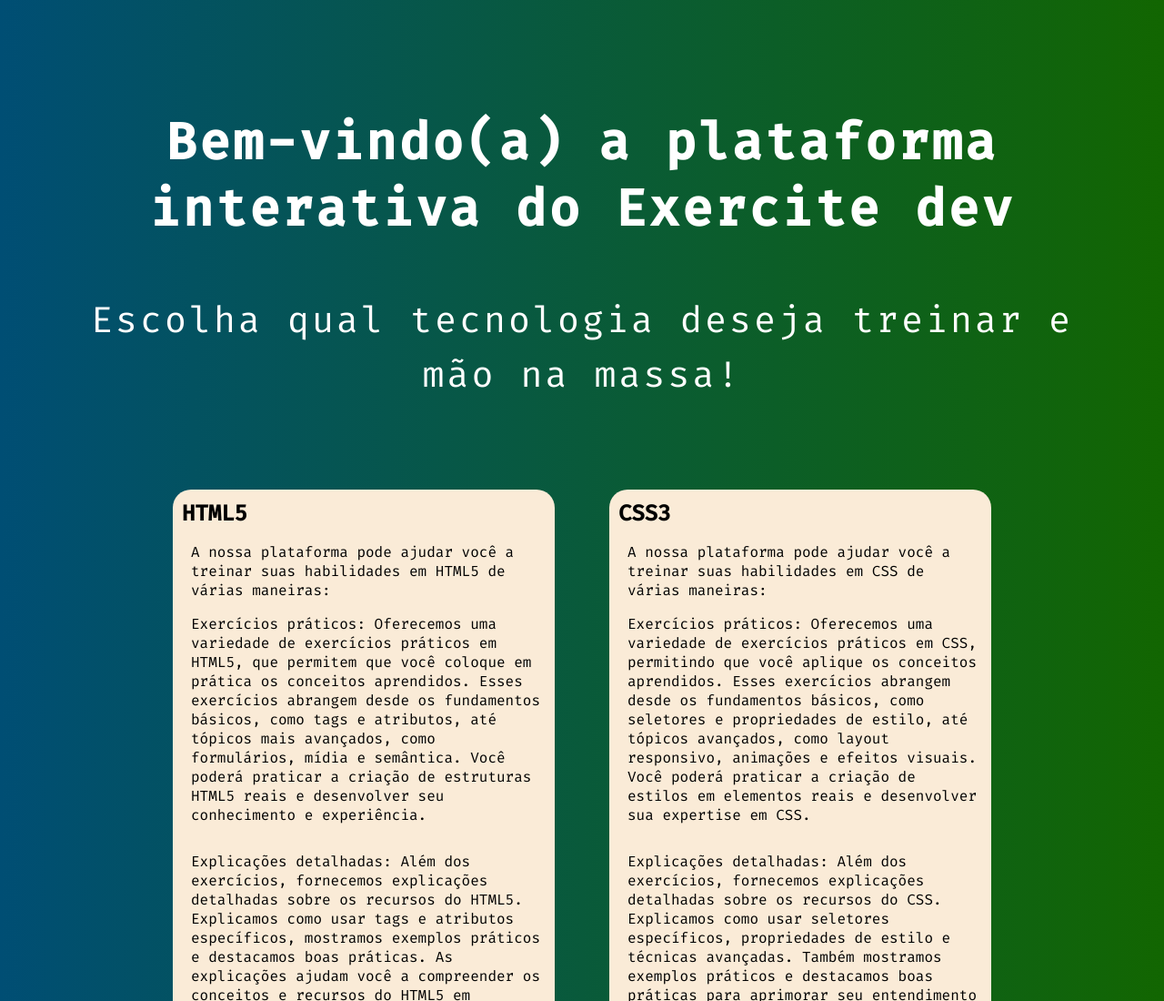
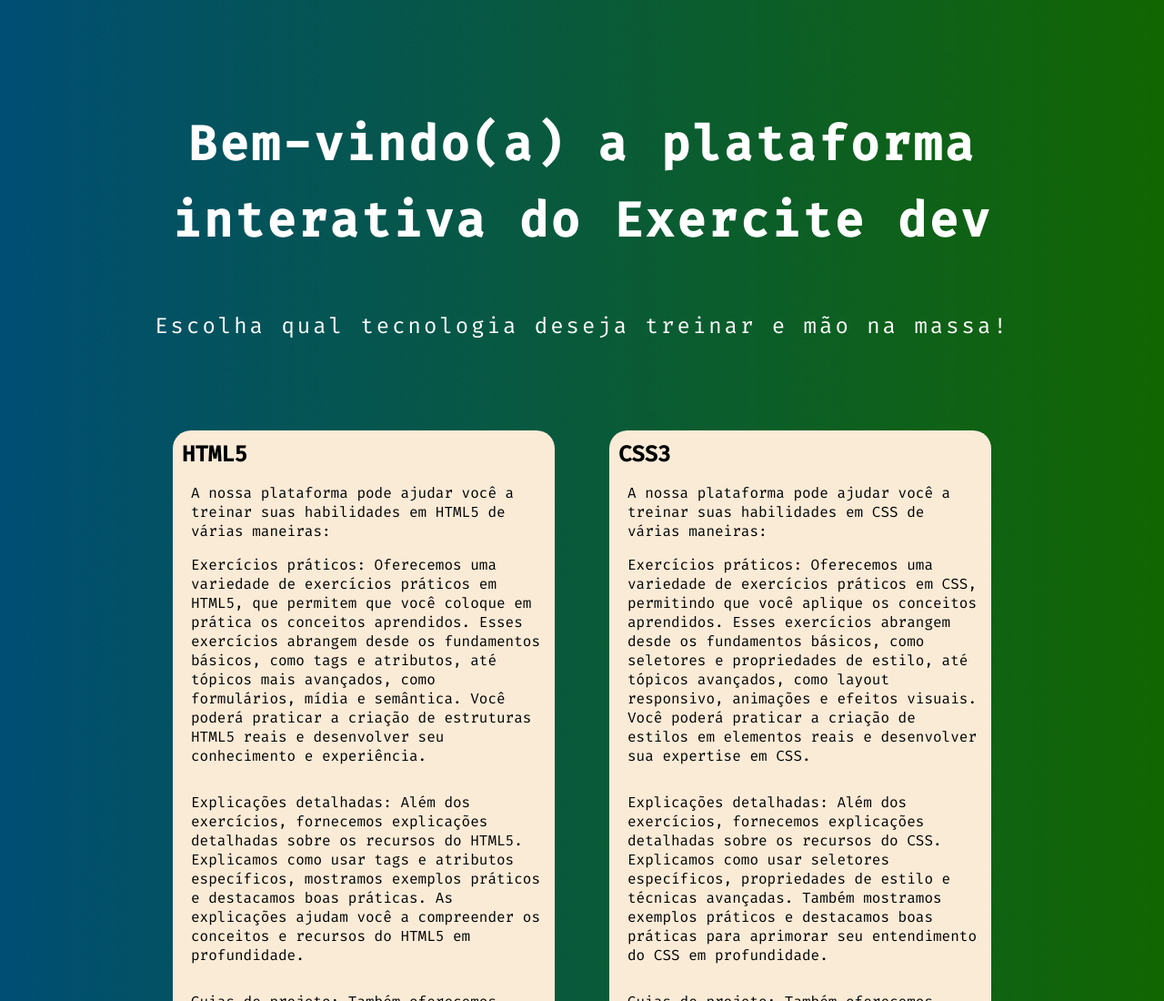
Before and after one commit to JoseWalisson/projeto-exercite-dev, a plain HTML site: page plataforma.html in a window 1280 px wide. Shown: the top 1100 px of the page at 91% size. Drawn offline with Linux system fonts and the light colour scheme.

Commit message:
Ajustes de fonte

```diff
--- a/css/style-plataforma.css
+++ b/css/style-plataforma.css
@@ -14,11 +14,13 @@ header {
 }
 
 header h1 {
+    line-height: 1.6em;
     width: 90vw;
-    font-size: 1.5em;
+    font-size: 1em;
 }
 
 header p {
+    line-height: 1.6em;
     width: 90vw;
     font-size: 1em;
 }
@@ -99,7 +101,7 @@ header p {
     }
 
     #container {
-        gap: 20px;
+        gap: 15px;
     }
 
     #container button {
@@ -113,6 +115,7 @@ header p {
 }
 
 @media screen and (min-width: 992px) and (max-width: 1200px) {
+
     header h1 {
         font-size: 2.5em;
     }
@@ -122,7 +125,7 @@ header p {
     }
 
     #container {
-        gap: 35px;
+        gap: 20px;
     }
 
     #container button {
@@ -136,12 +139,13 @@ header p {
 }
 
 @media screen and (min-width: 1200px) {
+
     header h1 {
-        font-size: 3.5em;
+        font-size: 3.3em;
     }
 
     header p {
-        font-size: 2.5em;
+        font-size: 1.5em;
     }
 
     #container button {
```
